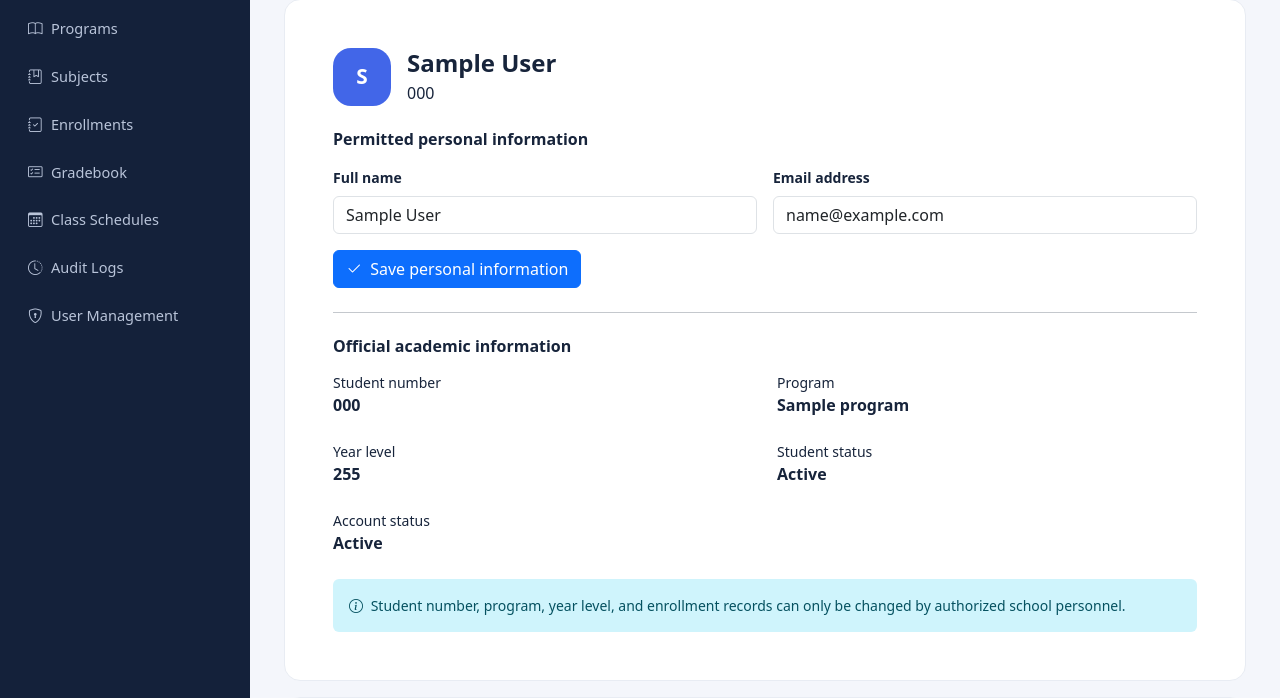
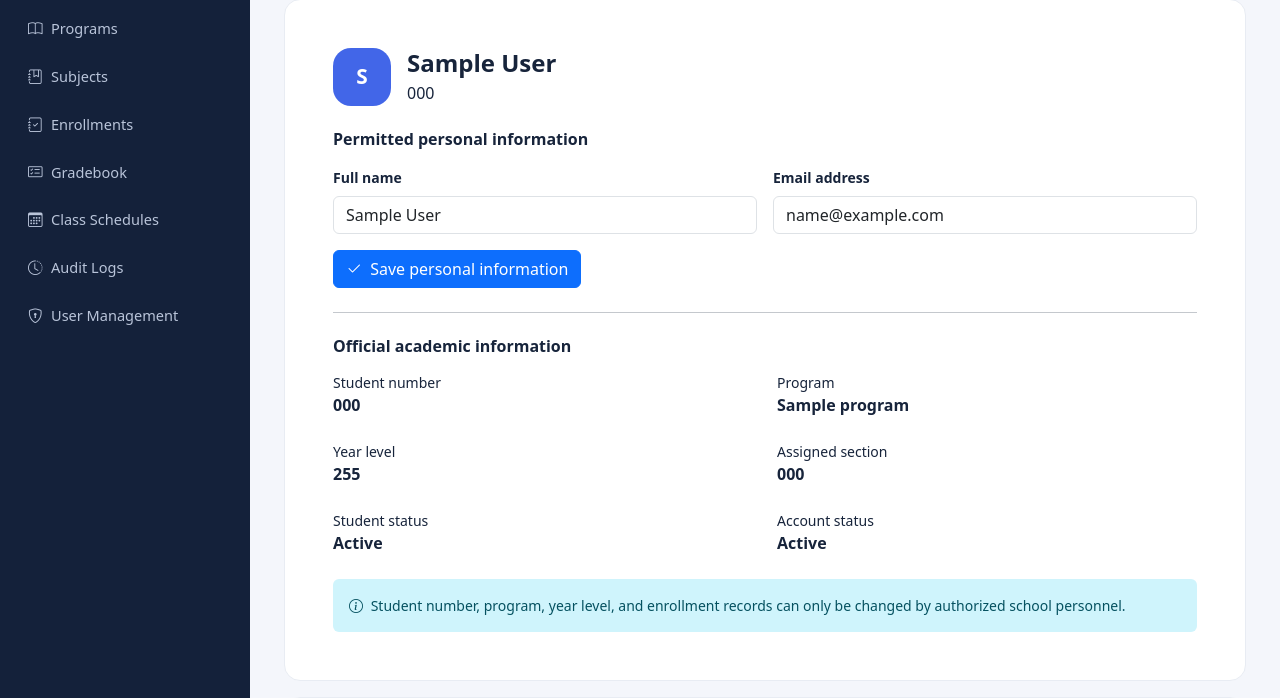
Before and after one commit to KyleDomSar/Student-Information-Management-System, a Laravel app: page /student/profile in a window 1280 px wide. Shown: the part 215-913 px from the top of the page. Run offline with Laravel 12, Linux system fonts and the light colour scheme; a user stored in the database is signed in; data comes from the database, SQL or seed files in the repository; tables that the repository leaves empty hold one stand-in row (values such as "Sample post").

Commit message:
Display assigned section in student self-service profile

```diff
--- a/resources/views/student/profile.blade.php
+++ b/resources/views/student/profile.blade.php
@@ -43,7 +43,8 @@
         <div class="row g-4">
             <div class="col-md-6"><div class="small muted">Student number</div><div class="fw-semibold">{{ $student->student_number }}</div></div>
             <div class="col-md-6"><div class="small muted">Program</div><div class="fw-semibold">{{ $student->program?->name ?? 'Not assigned' }}</div></div>
-            <div class="col-md-6"><div class="small muted">Year level</div><div class="fw-semibold">{{ $student->year_level ?? 'Not assigned' }}</div></div>
+            <div class="col-md-6"><div class="small muted">Year level</div><div class="fw-semibold">{{ $student->yearLevelRecord?->name ?? $student->year_level ?? 'Not assigned' }}</div></div>
+            <div class="col-md-6"><div class="small muted">Assigned section</div><div class="fw-semibold">{{ $student->section?->code ?? 'Not assigned' }}</div></div>
             <div class="col-md-6"><div class="small muted">Student status</div><div class="fw-semibold text-capitalize">{{ $student->status }}</div></div>
             <div class="col-md-6"><div class="small muted">Account status</div><div class="fw-semibold">{{ $student->user->is_active ? 'Active' : 'Inactive' }}</div></div>
         </div>
```
